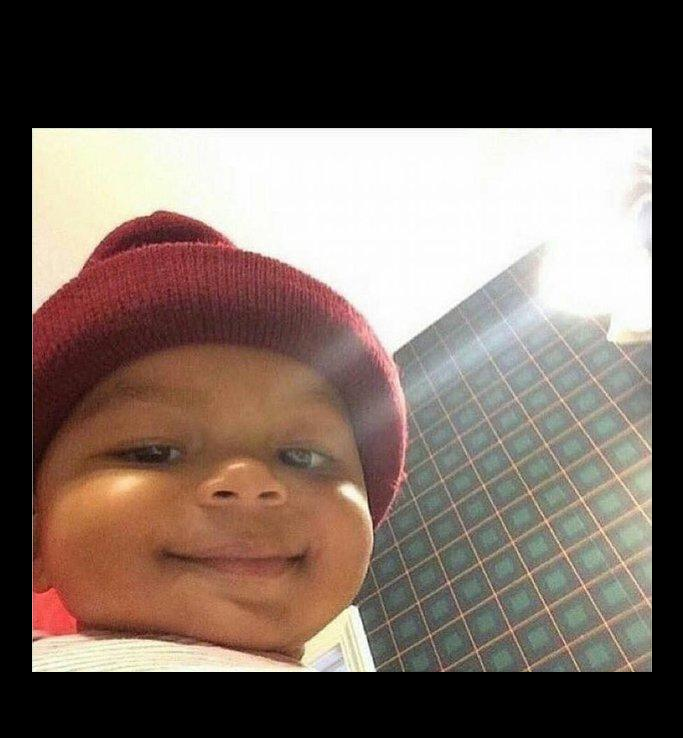
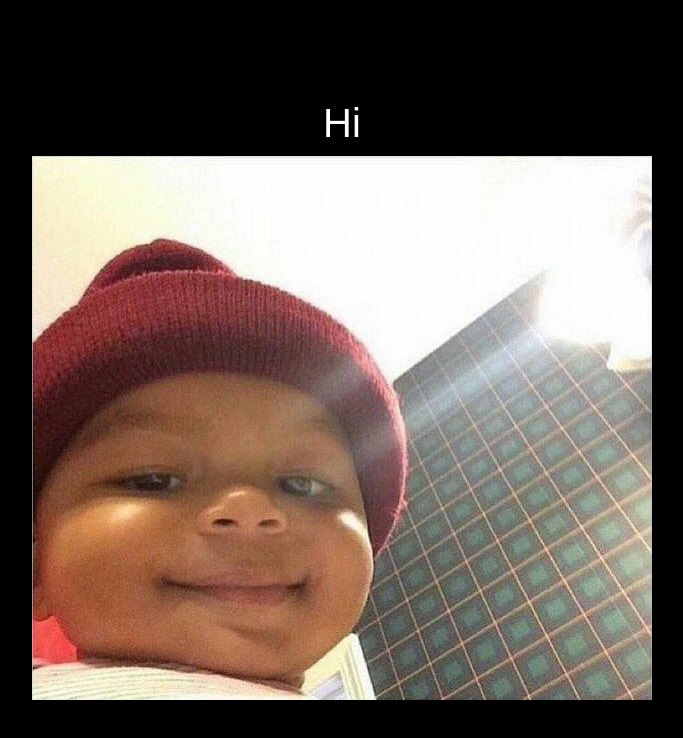
Before and after one commit to enfolt/enfolt, a React (Vite) app: page / in a window 1280 px wide. Shown: the top 738 px of the page, without its empty margins (298-981 px from the left). Built offline with nearby package versions, Linux system fonts and the light colour scheme.

Commit message:
Update App.tsx

```diff
--- a/src/App.tsx
+++ b/src/App.tsx
@@ -1,3 +1,43 @@
+import './App.css';
+import Image from './HBB.jpg';
+
+const mainStyle = {
+  display: 'flex',
+  justifyContent: 'center',
+  alignItems: 'center',
+  height: '100vh',
+  background: 'rgb(0, 0, 0)',
+  margin: 0,
+  flexDirection: 'column',  // 세로로 텍스트와 이미지를 정렬
+};
+
+const textStyle = {
+  color: 'white',           // 텍스트 색상을 흰색으로 설정
+  fontSize: '40px',         // 텍스트 크기 설정
+  marginBottom: '10px',     // 이미지와 텍스트 사이 간격 설정
+  textAlign: 'center',      // 텍스트 가운데 정렬
+};
+
+const imageStyle = {
+  maxWidth: '100%',
+  height: 'auto',
+};
+
+function App() {
+  return (
+    <>
+      <main style={mainStyle}>
+        <div style={textStyle}>Hi</div>
+        <img src={Image} style={imageStyle} alt="Main" />
+      </main>
+    </>
+  );
+}
+
+export default App;
+
+
+/*
 import './App.css';
 import Image from './HBB.jpg';
 
@@ -28,7 +68,7 @@ function App() {
 export default App;
 
 
-/*
+
 import './App.css';
 import Image from './HBB.jpg';
 
```
